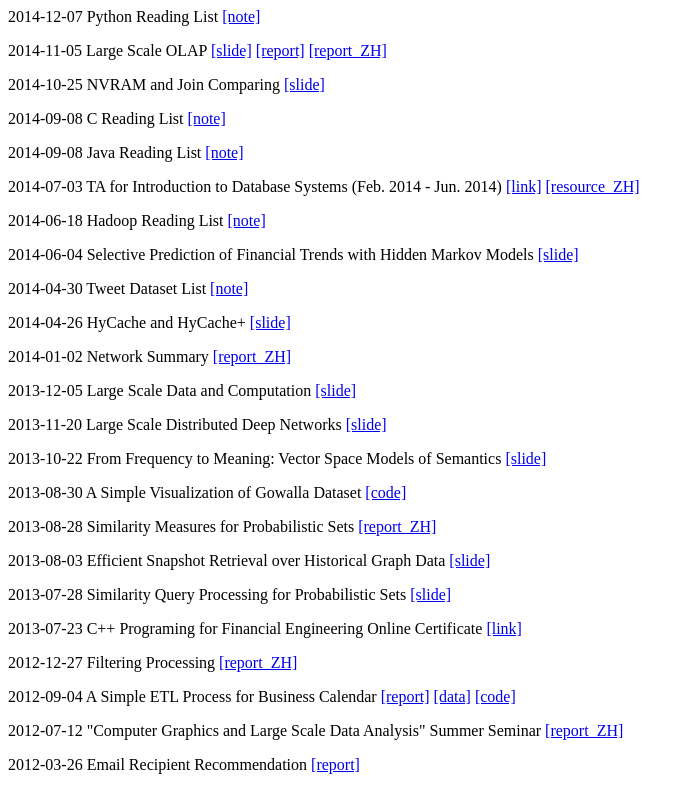
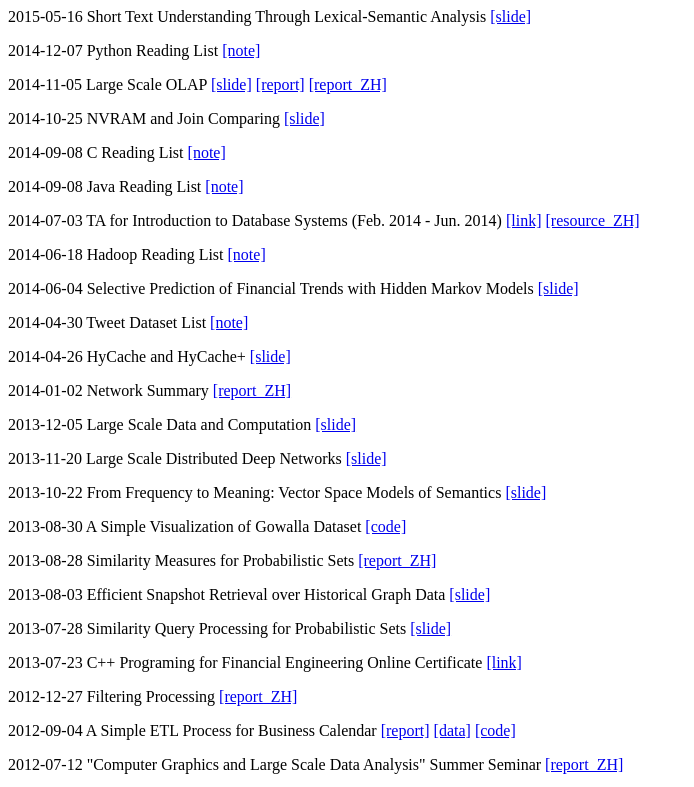
Before and after one commit to ifhuang/Homepage, a plain HTML site: page archive.html in a window 1280 px wide. Shown: the top 787 px of the page, without its empty margins (0-694 px from the left). Drawn offline with Linux system fonts and the light colour scheme.

Commit message:
add seminar slide

```diff
--- a/archive.html
+++ b/archive.html
@@ -1,6 +1,7 @@
 <html>
 <title>Archive</title>
 <body>
+<p>2015-05-16 Short Text Understanding Through Lexical-Semantic Analysis <a href="./files/STUTLSA_slide.pdf">[slide]</a></p>
 <p>2014-12-07 Python Reading List <a href="./files/PRL_note.txt">[note]</a></p>
 <p>2014-11-05 Large Scale OLAP <a href="./files/LSO_slide.pdf">[slide]</a> <a href="./files/LSO_report.pdf">[report]</a> <a href="./files/LSO_report_ZH.pdf">[report_ZH]</a></p>
 <p>2014-10-25 NVRAM and Join Comparing <a href="./files/NJC_slide.pdf">[slide]</a></p>
```
Also changed, not shown: 1 other file.
